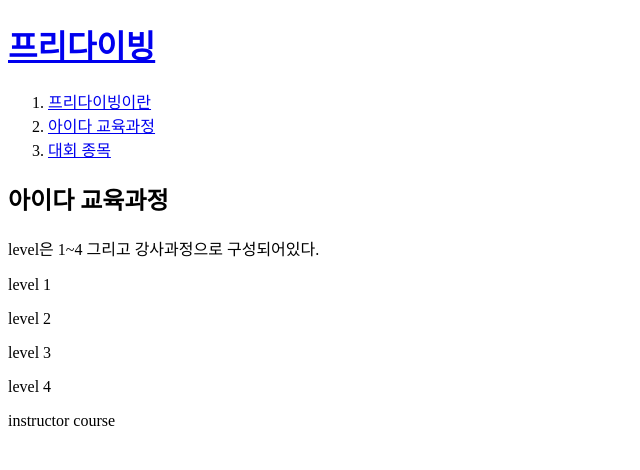
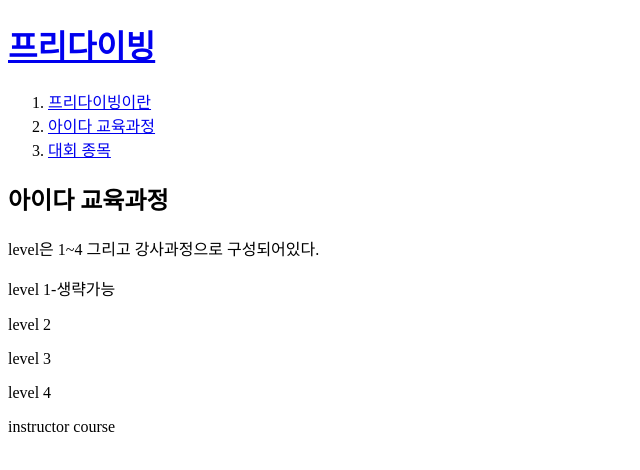
Before and after one commit to Jungsoo11/2411, a plain HTML site: page 2.html in a window 1280 px wide. Shown: the whole page, without its empty margins (0-640 px from the left). Drawn offline with Linux system fonts and the light colour scheme.

Commit message:
수정1회차 (생략가능)

```diff
--- a/2.html
+++ b/2.html
@@ -18,7 +18,7 @@
 
     <p>level은 1~4 그리고 강사과정으로 구성되어있다.</P>
 
-    <p>level 1</p>
+    <p>level 1-생략가능</p>
     <p>level 2</p>
     <p>level 3</p>
     <p>level 4</p>
```
